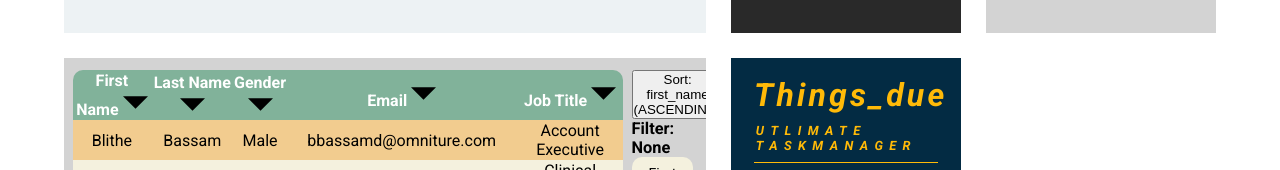
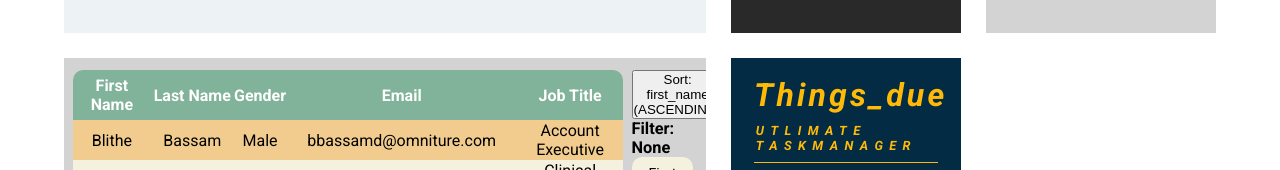
Before and after one commit to foxy773/tema-oppg4, a Vue app: page / in a window 1280 px wide. Shown: the part 618-788 px from the top of the page. Built offline with nearby package versions, Linux system fonts and the light colour scheme.

Commit message:
:art: Some small adjustments to the code

```diff
--- a/src/components/SortableTable.vue
+++ b/src/components/SortableTable.vue
@@ -6,7 +6,7 @@
 		<table class="tableContainer__employeeTable">
 			<thead class="tableContainer__employeeTable__head">
 				<tr>
-					<th class="employeeTable__head__item" v-for="category in content.categories">{{ category.string }} <img src="./../../public/assets/sortableTable/down-arrow.svg" alt=""></th>
+					<th class="employeeTable__head__item" v-for="category in content.categories">{{ category.string }}</th>
 				</tr>
 			</thead>
 
@@ -21,12 +21,12 @@
 	<div class="controlpanel">
 		<button @click="toggleSortOrder">Sort: {{ sort.key }} ({{ sort.order.toUpperCase() }})</button>
 		<div class="dropdown">
-		<h3>Filter: {{ sort.currentFilter }}</h3>
+			<h3>Filter: {{ sort.currentFilter }}</h3>
 		<ul class="dropdown__list">
 			<li class="dropdown__list__item" v-for="category in content.categories"><a @click="sortBy(`${category.key}`, category.string)">{{ category.string }}</a></li>
 		</ul>
-	</div>
-	</div>
+		</div>
+		</div>
 	</div>
 </template>
 
@@ -161,11 +161,6 @@
 		border-radius: 0 10px 0  0;
 	}
 
-	.employeeTable__head__item img {
-		width: 25px;
-		height: auto;
-	}
-
 	.tableContainer__employeeTable__body tr:last-child td:last-child {
 		border-radius: 0 0 10px 0;
 	}
```
